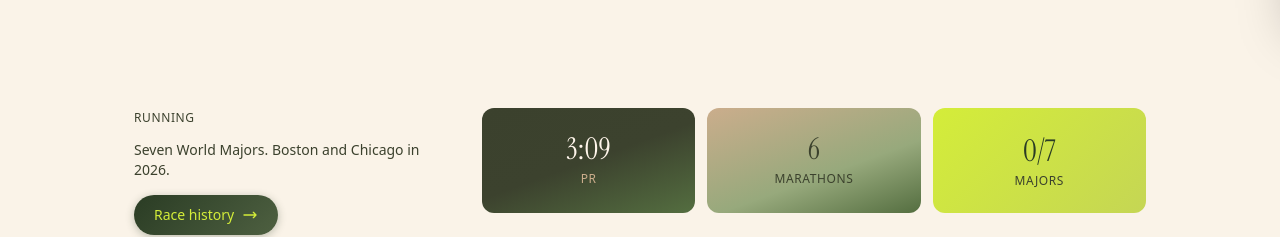
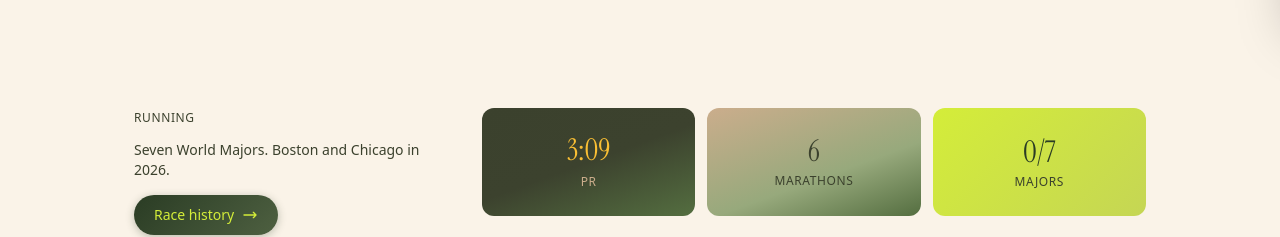
Before and after one commit to jyumanzor/jenn-site, a Next.js app: page / in a window 1280 px wide. Shown: the part 780-1017 px from the top of the page. Built offline with nearby package versions, Linux system fonts and the light colour scheme.

Commit message:
Change 3:09 PR text to gold color

```diff
--- a/app/page.tsx
+++ b/app/page.tsx
@@ -121,7 +121,7 @@ export default function Home() {
             <div className="md:col-span-8">
               <div className="grid grid-cols-3 gap-3">
                 <div className="panel-gradient-deep p-4 text-center flex flex-col justify-center">
-                  <p className="dark-bg-header text-3xl">3:09</p>
+                  <p className="text-3xl text-gold" style={{ fontFamily: 'var(--font-instrument), Georgia, serif' }}>3:09</p>
                   <p className="dark-bg-label mt-1">PR</p>
                 </div>
                 <div className="panel-gradient-sage p-4 text-center flex flex-col justify-center">
```
